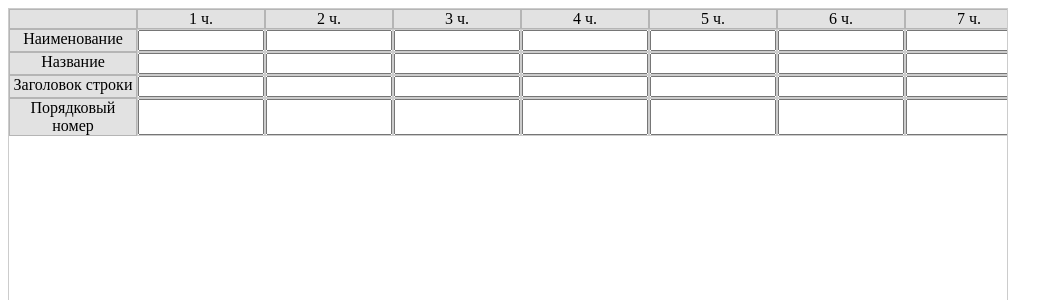
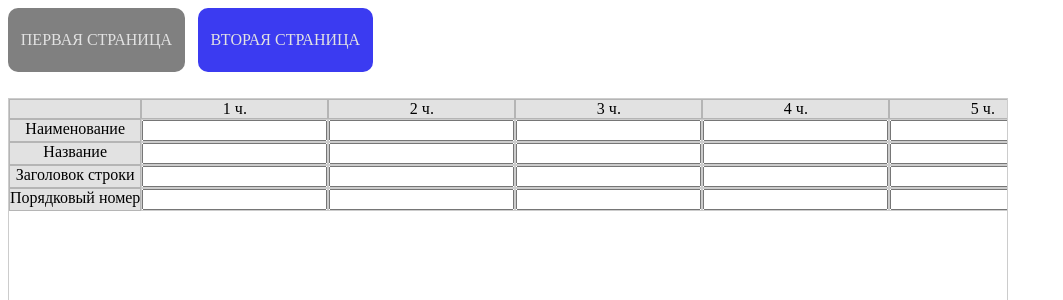
Before and after one commit to sensactive/tn_test, a Vue app: page / in a window 1280 px wide. Shown: the top 300 px of the page, without its empty margins (0-1063 px from the left). Built offline with nearby package versions, Linux system fonts and the light colour scheme.

Commit message:
main task done

```diff
--- a/src/App.vue
+++ b/src/App.vue
@@ -1,126 +1,60 @@
 <template>
   <div id="app">
-    <main-table
-      :headers="headers"
-      :items="items"
-    />
+    <div class="navigation">
+      <div
+        v-for="(page, index) in pages"
+        :key="index"
+        class="navigation__button"
+        :class="currentPageIdx === index ? 'active' : ''"
+        @click="currentPageIdx = index"
+      >
+        {{ page.text }}
+      </div>
+    </div>
+    <component :is="pages[currentPageIdx].value" />
   </div>
 </template>
 
 <script>
-import MainTable from '@/components/MainTable.vue';
 
 export default {
   name: 'App',
   components: {
-    MainTable,
+    FirstPage: () => import('@/components/pages/First.vue'),
+    SecondPage: () => import('@/components/pages/Second.vue'),
   },
   data: () => ({
-    rows: [
-      { text: 'Наименование', value: 'fullName' },
-      { text: 'Название', value: 'name' },
-      { text: 'Заголовок строки', value: 'titleRow' },
-      { text: 'Порядковый номер', value: 'number' },
-    ],
-    cols: [
-      {
-        fullName: '', name: '', titleRow: '', number: '1',
-      },
-      {
-        fullName: '', name: '', titleRow: '', number: '2',
-      },
-      {
-        fullName: '', name: '', titleRow: '', number: '3',
-      },
-      {
-        fullName: '', name: '', titleRow: '', number: '4',
-      },
-      {
-        fullName: '', name: '', titleRow: '', number: '5',
-      },
-      {
-        fullName: '', name: '', titleRow: '', number: '6',
-      },
-      {
-        fullName: '', name: '', titleRow: '', number: '7',
-      },
-      {
-        fullName: '', name: '', titleRow: '', number: '8',
-      },
-      {
-        fullName: '', name: '', titleRow: '', number: '9',
-      },
-      {
-        fullName: '', name: '', titleRow: '', number: '10',
-      },
-      {
-        fullName: '', name: '', titleRow: '', number: '11',
-      },
-      {
-        fullName: '', name: '', titleRow: '', number: '12',
-      },
-      {
-        fullName: '', name: '', titleRow: '', number: '13',
-      },
-      {
-        fullName: '', name: '', titleRow: '', number: '14',
-      },
-      {
-        fullName: '', name: '', titleRow: '', number: '15',
-      },
-      {
-        fullName: '', name: '', titleRow: '', number: '16',
-      },
-      {
-        fullName: '', name: '', titleRow: '', number: '17',
-      },
-      {
-        fullName: '', name: '', titleRow: '', number: '18',
-      },
-      {
-        fullName: '', name: '', titleRow: '', number: '19',
-      },
-      {
-        fullName: '', name: '', titleRow: '', number: '20',
-      },
-      {
-        fullName: '', name: '', titleRow: '', number: '21',
-      },
-      {
-        fullName: '', name: '', titleRow: '', number: '22',
-      },
-      {
-        fullName: '', name: '', titleRow: '', number: '23',
-      },
-      {
-        fullName: '', name: '', titleRow: '', number: '24',
-      },
-    ],
-    headers: [
-      { value: 'title' },
-    ],
-    items: [
-      { title: 'Наименование' },
-      { title: 'Название' },
-      { title: 'Заголовок строки' },
-      { title: 'Порядковый номер' },
+    currentPageIdx: 0,
+    pages: [
+      { text: 'Первая страница', value: 'first-page' },
+      { text: 'Вторая страница', value: 'second-page' },
     ],
   }),
-  created() {
-    for (let i = 1; i < 25; i += 1) {
-      this.headers.push({
-        text: `${i} ч.`,
-        value: i,
-        contentCellType: 'input-cell',
-      });
-      // eslint-disable-next-line no-return-assign,no-param-reassign
-      this.items.forEach((item) => { item[i] = ''; });
-    }
-  },
 };
 </script>
 
 <style lang="scss">
 #app {
+  .navigation {
+    display: grid;
+    grid-template-columns: repeat(auto-fit, minmax(5vw, min-content));
+    grid-gap: 1vw;
+    &__button {
+      min-width: 5vw;
+      min-height: 3vw;
+      display: flex;
+      padding: 1vw;
+      white-space: nowrap;
+      background: #3b3bf1;
+      cursor: pointer;
+      border-radius: 10px;
+      color: #e2e2e2;
+      align-items: center;
+      margin-bottom: 2vw;
+      text-transform: uppercase;
+      &:hover { opacity: .7; }
+    }
+    .active { background: gray; }
+  }
 }
 </style>
--- a/src/components/MainTable.vue
+++ b/src/components/elements/MainTable.vue
@@ -38,6 +38,7 @@ export default {
   name: 'MainTable',
   components: {
     InputCell: () => import('@/components/table_cells/InputCell.vue'),
+    IconCell: () => import('@/components/table_cells/Icon.vue'),
   },
   props: {
     headers: { type: Array, default: () => [] },
@@ -46,7 +47,7 @@ export default {
   mounted() {
     const el = document.querySelector('.table-sc');
     if (el) {
-      el.style.gridTemplateColumns = `repeat(${this.headers.length}, minmax(10vw, max-content))`;
+      el.style.gridTemplateColumns = `repeat(${this.headers.length}, max-content)`;
     }
   },
 };
@@ -60,7 +61,7 @@ export default {
     display: grid;
     border: 1px solid rgba(0,0,0,.2);
     overflow: auto;
-    grid-template-rows: repeat(auto-fit, minmax(1vw, max-content));
+    grid-template-rows: repeat(auto-fit, minmax(1px, max-content));
     .first-col {
       background: #e2e2e2;
       position: sticky;
--- /dev/null
+++ b/src/components/pages/First.vue
@@ -0,0 +1,40 @@
+<template>
+  <div>
+    <main-table
+      :headers="headers"
+      :items="items"
+    />
+  </div>
+</template>
+
+<script>
+export default {
+  name: 'First',
+  data: () => ({
+    headers: [
+      { value: 'title' },
+    ],
+    items: [
+      { title: 'Наименование' },
+      { title: 'Название' },
+      { title: 'Заголовок строки' },
+      { title: 'Порядковый номер' },
+    ],
+  }),
+  created() {
+    for (let i = 1; i < 25; i += 1) {
+      this.headers.push({
+        text: `${i} ч.`,
+        value: i,
+        contentCellType: 'input-cell',
+      });
+      // eslint-disable-next-line no-return-assign,no-param-reassign
+      this.items.forEach((item) => { item[i] = ''; });
+    }
+  },
+};
+</script>
+
+<style scoped>
+
+</style>
--- /dev/null
+++ b/src/components/pages/Second.vue
@@ -0,0 +1,40 @@
+<template>
+  <div>
+    <main-table
+      :headers="headers"
+      :items="items"
+    />
+  </div>
+</template>
+
+<script>
+export default {
+  name: 'Second',
+  data: () => ({
+    headers: [
+      { value: 'title' },
+    ],
+    items: [
+      { title: 'Наименование' },
+      { title: 'Название' },
+      { title: 'Заголовок строки' },
+      { title: 'Порядковый номер' },
+    ],
+  }),
+  created() {
+    for (let i = 1; i < 31; i += 1) {
+      this.headers.push({
+        text: `${i} д.`,
+        value: i,
+        contentCellType: 'icon-cell',
+      });
+      // eslint-disable-next-line no-return-assign,no-param-reassign
+      this.items.forEach((item) => { item[i] = ''; });
+    }
+  },
+};
+</script>
+
+<style scoped>
+
+</style>
--- a/src/components/table_cells/Icon.vue
+++ b/src/components/table_cells/Icon.vue
@@ -1,5 +1,5 @@
 <template>
-  <div />
+  <div class="icon-cell-sc" />
 </template>
 
 <script>
@@ -8,6 +8,14 @@ export default {
 };
 </script>
 
-<style scoped>
-
+<style lang="scss">
+  .icon-cell {
+    &-sc {
+      height: 25px;
+      width: 25px;
+      margin: 10px;
+      border-radius: 50%;
+      background: blueviolet;
+    }
+  }
 </style>
--- a/src/components/table_cells/InputCell.vue
+++ b/src/components/table_cells/InputCell.vue
@@ -1,4 +1,5 @@
 <template>
+  <div class="input-cell-sc">
     <label>
       <input
         ref="myInput"
@@ -6,6 +7,7 @@
         :type="type"
       >
     </label>
+  </div>
 </template>
 
 <script>
--- a/src/main.js
+++ b/src/main.js
@@ -1,7 +1,9 @@
 import Vue from 'vue';
+import MainTable from './components/elements/MainTable.vue';
 import App from './App.vue';
 
 Vue.config.productionTip = false;
+Vue.component('main-table', MainTable);
 
 new Vue({
   render: (h) => h(App),
```
Lines whose indentation alone changed are shown as unchanged.
